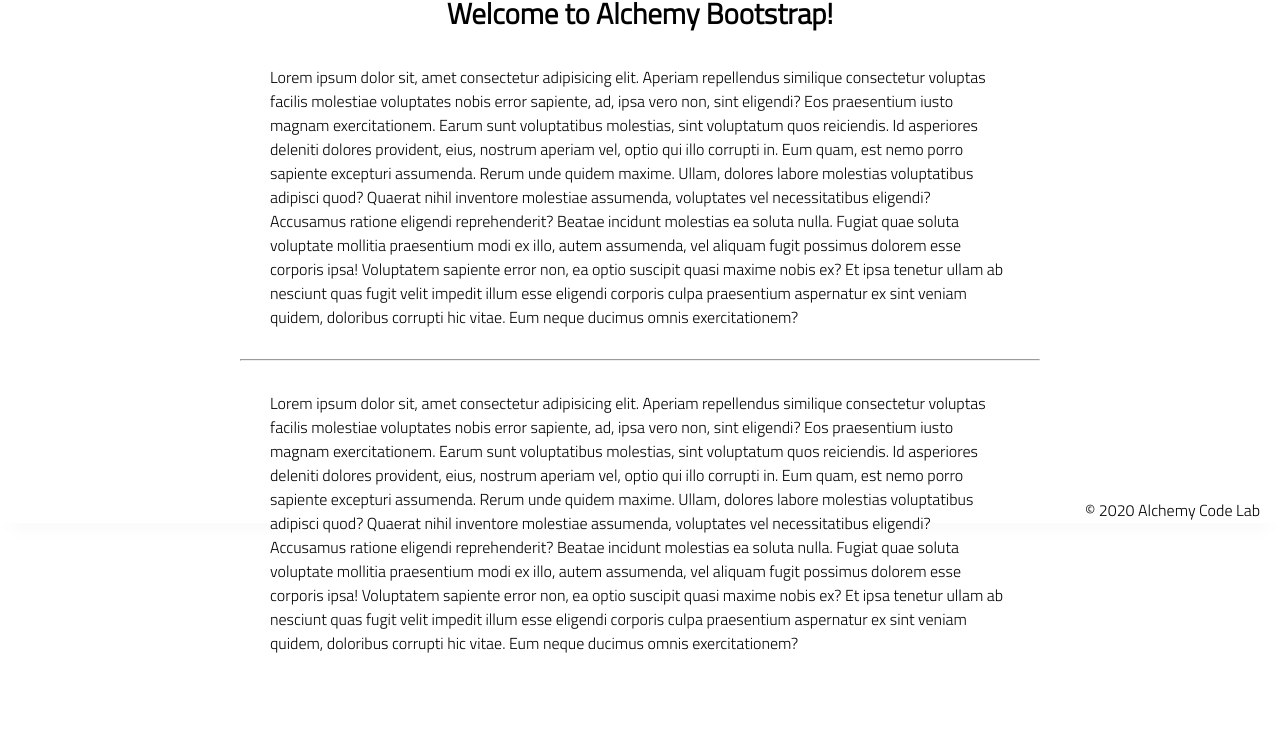
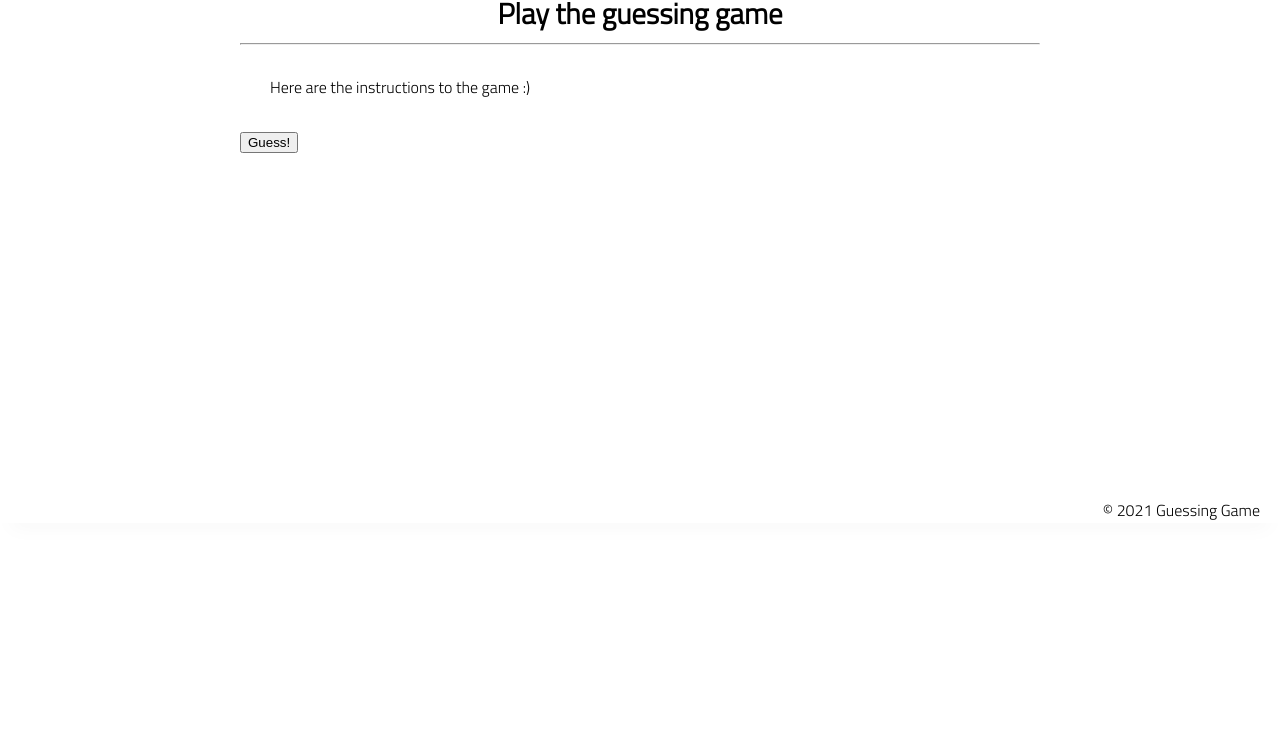
Before and after one commit to austinxduong/lab-02-guess-number, a plain HTML site: page index.html in a window 1280 px wide. Shown: the part 277-1022 px from the top of the page. After the commit the page ends 800 px from the top, so only its background shows below. Drawn offline with Linux system fonts and the light colour scheme.

Commit message:
added guess-button

```diff
--- a/app.js
+++ b/app.js
@@ -1,5 +1,5 @@
 // import functions and grab DOM elements
-
+const guess
 // initialize state
 
 // set event listeners to update state and DOM
--- a/index.html
+++ b/index.html
@@ -15,37 +15,26 @@
 <body>
     <header>
         <div class="gutter-right logo">
-            <img src="assets/big-logo.png"/>
         </div>
     </header>
     <main>
         <section class="main-section">
             <img class="main-logo" src="assets/alchemy-logo.png"/>
             <h2>
-                Welcome to Alchemy Bootstrap!
+                Play the guessing game
             </h2>
 
             <content>
-            <p>
-                Lorem ipsum dolor sit, amet consectetur adipisicing elit. Aperiam repellendus similique consectetur voluptas facilis molestiae voluptates nobis error sapiente, ad, ipsa vero non, sint eligendi? Eos praesentium iusto magnam exercitationem.
-                Earum sunt voluptatibus molestias, sint voluptatum quos reiciendis. Id asperiores deleniti dolores provident, eius, nostrum aperiam vel, optio qui illo corrupti in. Eum quam, est nemo porro sapiente excepturi assumenda.
-                Rerum unde quidem maxime. Ullam, dolores labore molestias voluptatibus adipisci quod? Quaerat nihil inventore molestiae assumenda, voluptates vel necessitatibus eligendi? Accusamus ratione eligendi reprehenderit? Beatae incidunt molestias ea soluta nulla.
-                Fugiat quae soluta voluptate mollitia praesentium modi ex illo, autem assumenda, vel aliquam fugit possimus dolorem esse corporis ipsa! Voluptatem sapiente error non, ea optio suscipit quasi maxime nobis ex?
-                Et ipsa tenetur ullam ab nesciunt quas fugit velit impedit illum esse eligendi corporis culpa praesentium aspernatur ex sint veniam quidem, doloribus corrupti hic vitae. Eum neque ducimus omnis exercitationem?
-            </p>
             <hr />
             <p>
-                Lorem ipsum dolor sit, amet consectetur adipisicing elit. Aperiam repellendus similique consectetur voluptas facilis molestiae voluptates nobis error sapiente, ad, ipsa vero non, sint eligendi? Eos praesentium iusto magnam exercitationem.
-                Earum sunt voluptatibus molestias, sint voluptatum quos reiciendis. Id asperiores deleniti dolores provident, eius, nostrum aperiam vel, optio qui illo corrupti in. Eum quam, est nemo porro sapiente excepturi assumenda.
-                Rerum unde quidem maxime. Ullam, dolores labore molestias voluptatibus adipisci quod? Quaerat nihil inventore molestiae assumenda, voluptates vel necessitatibus eligendi? Accusamus ratione eligendi reprehenderit? Beatae incidunt molestias ea soluta nulla.
-                Fugiat quae soluta voluptate mollitia praesentium modi ex illo, autem assumenda, vel aliquam fugit possimus dolorem esse corporis ipsa! Voluptatem sapiente error non, ea optio suscipit quasi maxime nobis ex?
-                Et ipsa tenetur ullam ab nesciunt quas fugit velit impedit illum esse eligendi corporis culpa praesentium aspernatur ex sint veniam quidem, doloribus corrupti hic vitae. Eum neque ducimus omnis exercitationem?
+                Here are the instructions to the game :)
             </p>
 
+            <button id="guess-button"> Guess!</button>
         </section>
     </main>
     <footer>
-        <div class="copy gutter-right">&copy; 2020 Alchemy Code Lab</div>
+        <div class="copy gutter-right">&copy; 2021 Guessing Game</div>
     </footer>
 
     <script type="module" src="app.js"></script>
```
Also changed, not shown: 1 other file.
